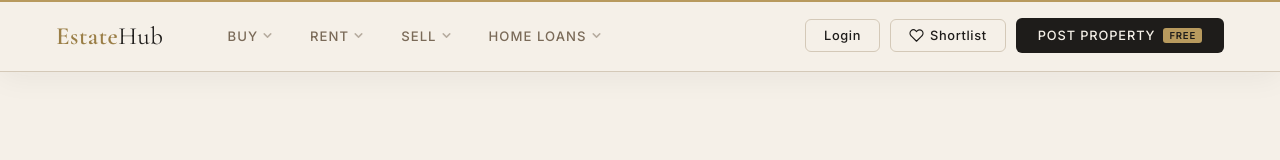
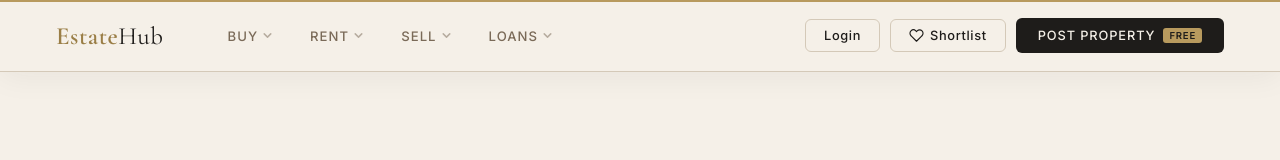
Before and after one commit to Aswin-100611/real-estate-project, a React (Create React App) app: page / in a window 1280 px wide. Shown: the top 160 px of the page. Built offline with nearby package versions, Linux system fonts and the light colour scheme.

Commit message:
small change

```diff
--- a/src/components/HeroSection.jsx
+++ b/src/components/HeroSection.jsx
@@ -5,7 +5,7 @@ const navLinks = [
   { label: "Buy" },
   { label: "Rent" },
   { label: "Sell" },
-  { label: "Home Loans" },
+  { label: "Loans" },
 ];
 
 export default function HeroSection() {
```
Also changed, not shown: 1 other file (tests, documents, lock files or other folders).
